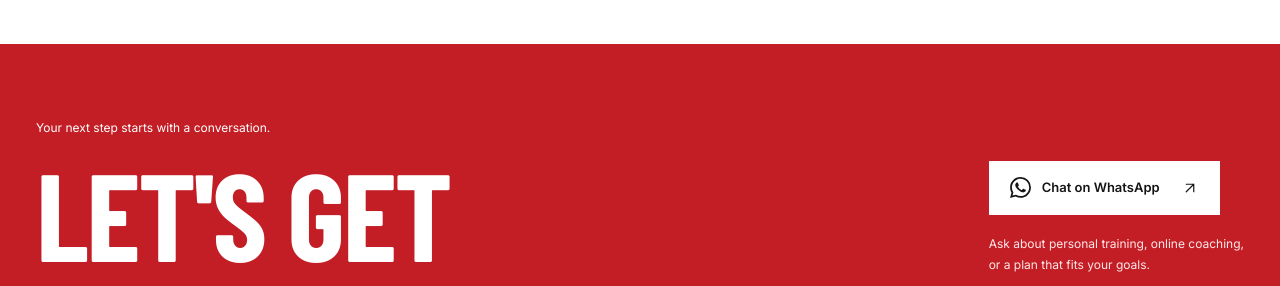
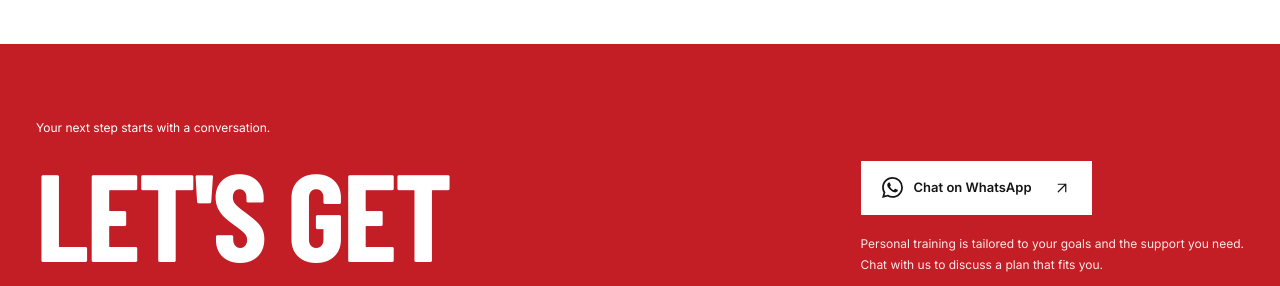
Before and after one commit to MidhlajAm/shan_fitness, an Astro site: page / in a window 1280 px wide. Shown: the part 5325-5611 px from the top of the page. Built offline with nearby package versions, Linux system fonts and the light colour scheme; Astro itself is replaced by a stand-in of ours.

Commit message:
copy: clarify individual personal training plans

```diff
--- a/src/components/FinalCTA.astro
+++ b/src/components/FinalCTA.astro
@@ -12,9 +12,9 @@ import { siteConfig } from "../config/site";
       </h2>
     </div><div class="final-cta-actions">
       <WhatsAppButton context="general" variant="light" /><p>
-        Ask about personal training, online coaching,<br
+        Personal training is tailored to your goals and the support you need.<br
           class="desktop-break"
-        /> or a plan that fits your goals.
+        /> Chat with us to discuss a plan that fits you.
       </p><a
         class="text-link"
         href={siteConfig.instagramUrl}
```
